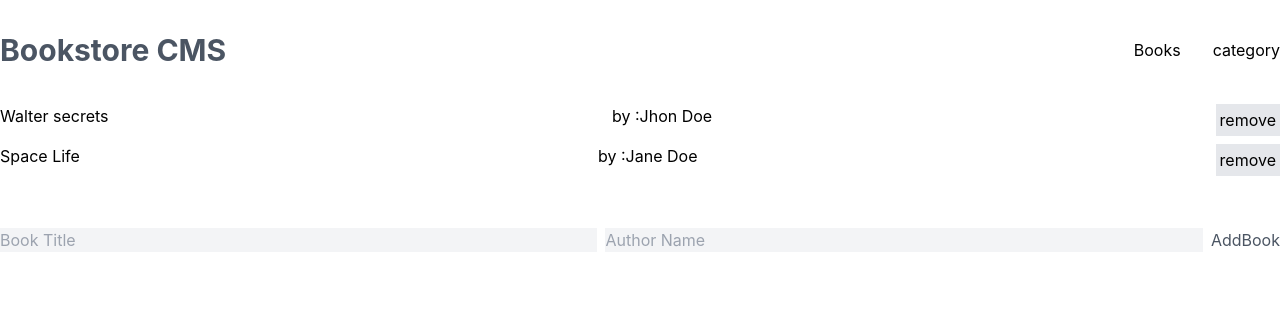
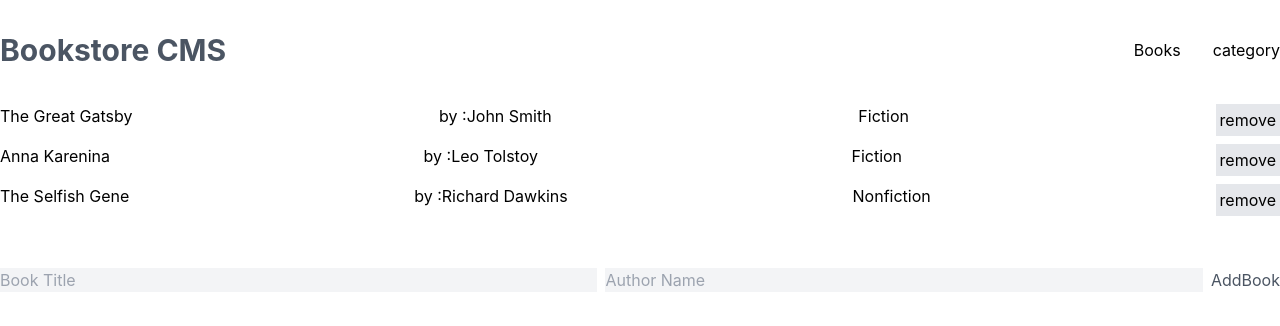
Before and after one commit to yusufobr/book-store, a React (Create React App) app: page / in a window 1280 px wide. Shown: the top 326 px of the page. Built offline with nearby package versions, Linux system fonts and the light colour scheme.

Commit message:
integrate store, display books & add remove btn

```diff
--- a/src/components/Book.js
+++ b/src/components/Book.js
@@ -1,9 +1,15 @@
 import React from 'react';
 // eslint-disable-next-line
-import PropTypes from 'prop-types';
+import PropTypes from "prop-types";
+import { useDispatch } from 'react-redux';
+import { removeBook } from '../redux/books/booksSlice';
 
 export default function Book(props) {
-  const { title, author } = props;
+  const {
+    id, title, author, category,
+  } = props;
+  const dispatch = useDispatch();
+
   return (
     <div className="py-1 flex justify-between">
       <span>{title}</span>
@@ -11,12 +17,22 @@ export default function Book(props) {
         by :
         {author}
       </span>
-      <button className="bg-gray-200 p-1" type="button">remove</button>
+      <span>{category}</span>
+      <button
+        onClick={() => dispatch(removeBook(id))}
+        className="bg-gray-200 p-1"
+        id={id}
+        type="button"
+      >
+        remove
+      </button>
     </div>
   );
 }
 
 Book.propTypes = {
+  id: PropTypes.string.isRequired,
   title: PropTypes.string.isRequired,
   author: PropTypes.string.isRequired,
+  category: PropTypes.string.isRequired,
 };
--- a/src/components/Books.js
+++ b/src/components/Books.js
@@ -1,17 +1,22 @@
 import React from 'react';
+import { useSelector } from 'react-redux';
 import Book from './Book';
 import AddBook from './AddBook';
 
 export default function Books() {
-  const booksData = [
-    { title: 'Walter secrets', author: 'Jhon Doe' },
-    { title: 'Space Life', author: 'Jane Doe' },
-  ];
+  const books = useSelector((state) => state.books.books);
+
   return (
     <div className="flex flex-col gap-12">
       <div>
-        {booksData.map((item) => (
-          <Book title={item.title} author={item.author} key={item.id} />
+        {books.map((item) => (
+          <Book
+            key={item.item_id}
+            id={item.item_id}
+            title={item.title}
+            author={item.author}
+            category={item.category}
+          />
         ))}
       </div>
       <AddBook />
--- /dev/null
+++ b/src/data.js
@@ -0,0 +1,22 @@
+const booksData = [
+  {
+    item_id: 'item1',
+    title: 'The Great Gatsby',
+    author: 'John Smith',
+    category: 'Fiction',
+  },
+  {
+    item_id: 'item2',
+    title: 'Anna Karenina',
+    author: 'Leo Tolstoy',
+    category: 'Fiction',
+  },
+  {
+    item_id: 'item3',
+    title: 'The Selfish Gene',
+    author: 'Richard Dawkins',
+    category: 'Nonfiction',
+  },
+];
+
+export default booksData;
--- a/src/index.js
+++ b/src/index.js
@@ -1,13 +1,17 @@
 import React from 'react';
 import ReactDOM from 'react-dom/client';
 import './index.css';
+import { Provider } from 'react-redux';
 import App from './App';
 import reportWebVitals from './reportWebVitals';
+import store from './redux/store';
 
 const root = ReactDOM.createRoot(document.getElementById('root'));
 root.render(
   <React.StrictMode>
-    <App />
+    <Provider store={store}>
+      <App />
+    </Provider>
   </React.StrictMode>,
 );
 
--- a/src/redux/books/booksSlice.js
+++ b/src/redux/books/booksSlice.js
@@ -1,7 +1,8 @@
 import { createSlice } from '@reduxjs/toolkit';
+import booksData from '../../data';
 
 const initialState = {
-  books: [],
+  books: booksData,
 };
 
 const booksSlice = createSlice({
@@ -12,8 +13,11 @@ const booksSlice = createSlice({
       state.books = [...state.books, action.payload];
     },
     removeBook: (state, action) => {
+      console.log('state', state.books);
       const bookId = action.payload;
+      console.log('bookId', bookId);
       state.books = state.books.filter((item) => item.id !== bookId);
+      //   state.books = [];
     },
   },
 });
```
